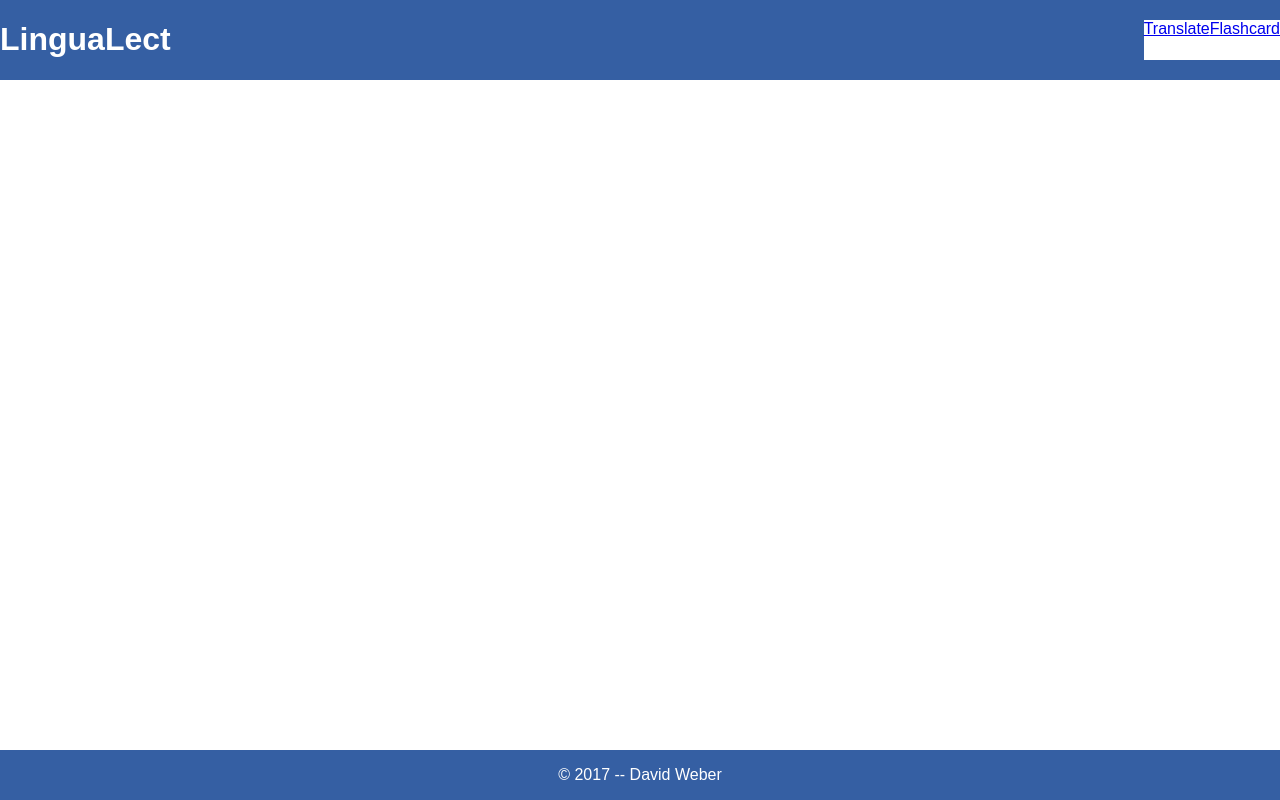
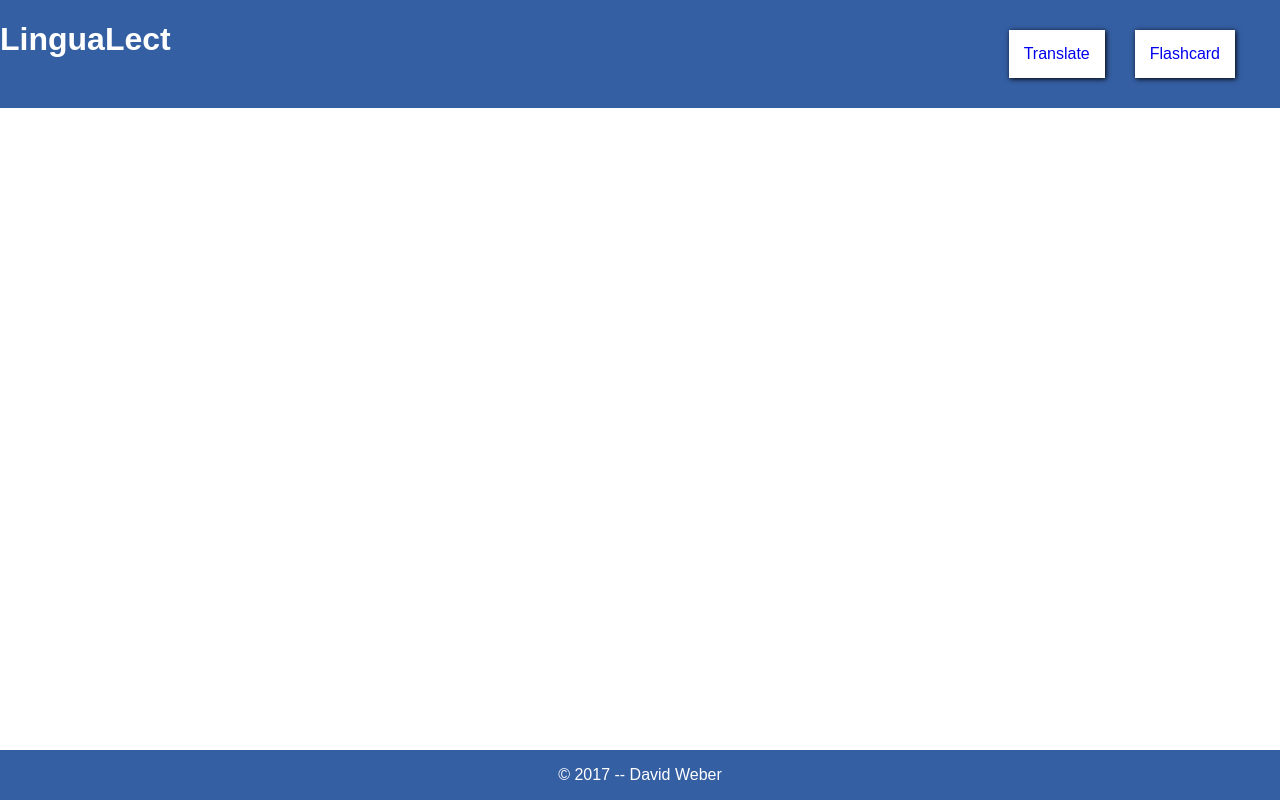
Before and after one commit to dweb1/LinguaLect, a React (Create React App) app in the folder client/: page / in a window 1280 px wide. Built offline with nearby package versions, Linux system fonts and the light colour scheme.

Commit message:
Added styling to buttons on nav bar

```diff
--- a/client/src/App.js
+++ b/client/src/App.js
@@ -12,9 +12,27 @@ const Nav = styled.div`
   justify-content: space-between
 `
 const NavButton = styled.div`
-  background-color:white;
-  margin: 20px 0;
+  background-color: white;
+  text-decoration: none;
   color: #355fa3;
+  margin: 20px 15px;
+  padding: 15px 15px;
+  box-shadow: 1px 1px 5px black;
+  :hover {
+      background-color: rgba(53, 95, 163, 0.3);
+      a {
+          color: white
+      }
+  }
+  a {
+      text-decoration: none;
+      display: block
+  }
+`
+const Buttons = styled.div`
+  display: flex;
+  justify-content: space-between;
+  margin: 10px 30px;
 `
 
 const Logo = styled.div`
@@ -35,11 +53,6 @@ const Footer = styled.div`
   background-color: #355fa3;
   text-align: center;
   color: white
-`
-
-const Buttons = styled.div`
-  display: flex;
-  justify-content: space-between;
 `
 
 class App extends Component {
```
